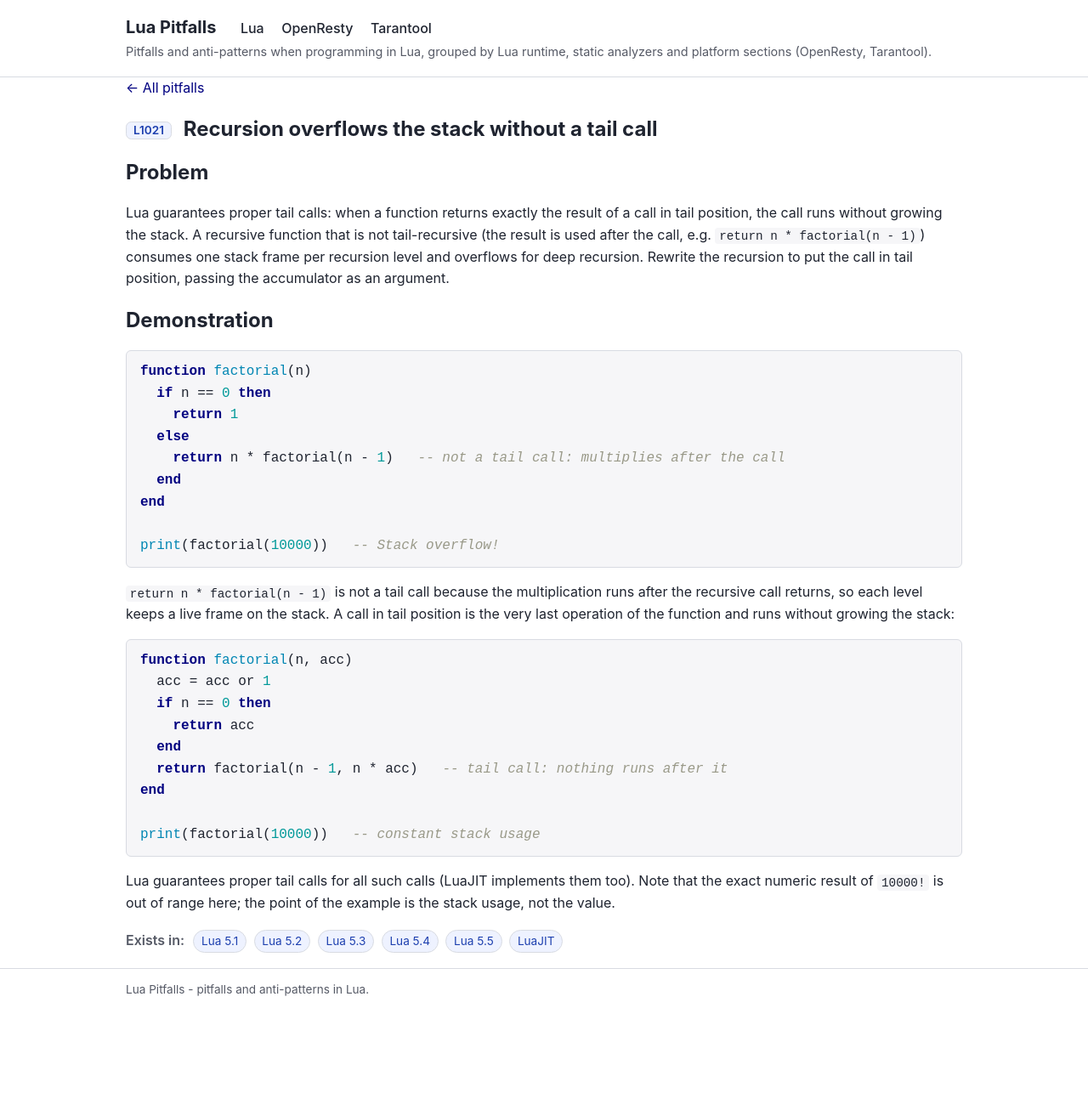
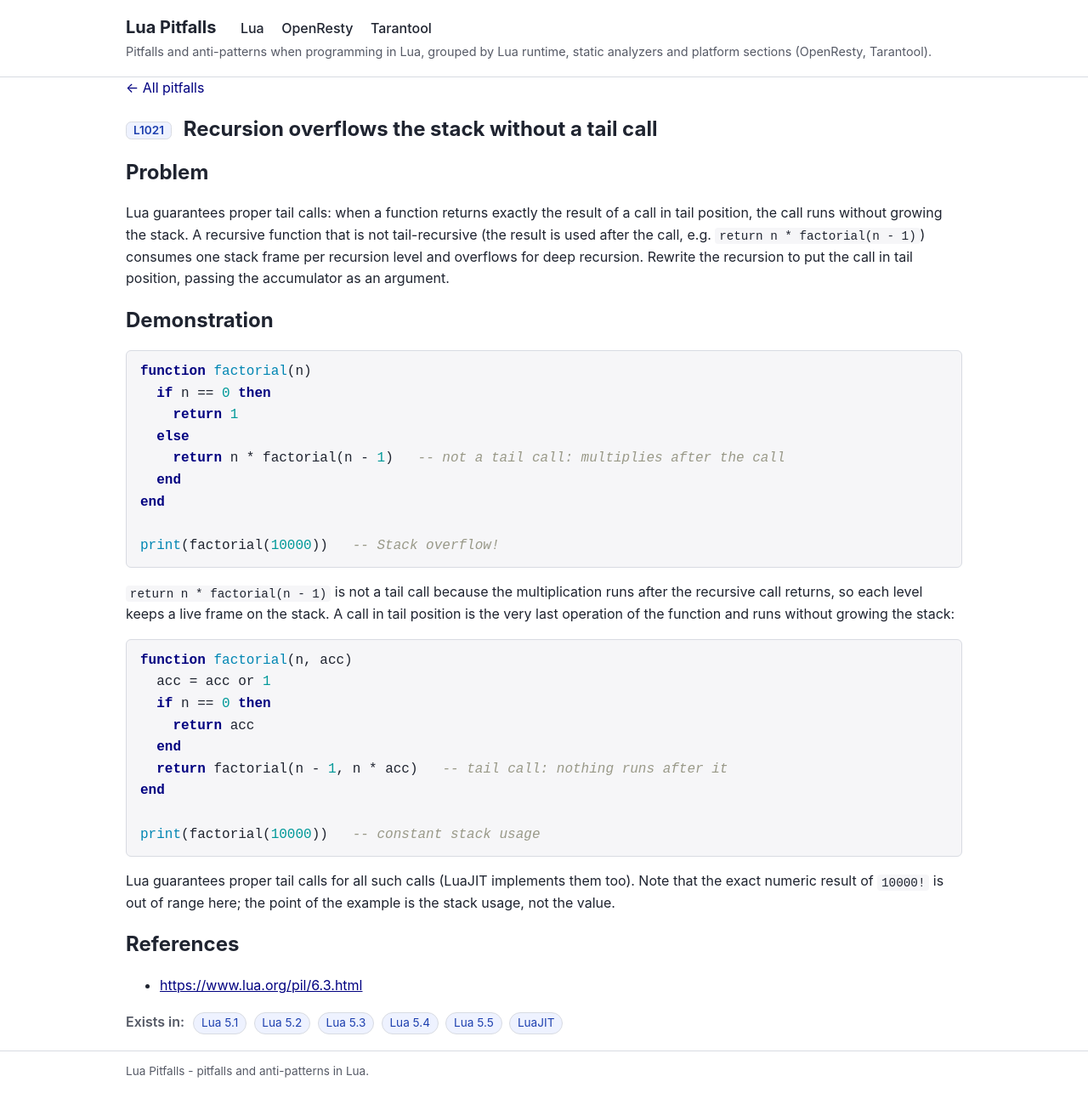
Before and after one commit to ligurio/lua-pitfalls, a Jekyll site: the page built from _pitfalls/L1021.md, in a window 1280 px wide. Shown: the whole page at 85% size. Built offline with Jekyll 4.4.1, drawn with Linux system fonts in a browser that asks for light colours; before the commit the page ends 1189 px from its top, so only the background shows below that.

Commit message:
L1021 add reference

```diff
--- a/_pitfalls/L1021.md
+++ b/_pitfalls/L1021.md
@@ -50,3 +50,7 @@ print(factorial(10000))   -- constant stack usage
 Lua guarantees proper tail calls for all such calls (LuaJIT implements them
 too). Note that the exact numeric result of `10000!` is out of range here; the
 point of the example is the stack usage, not the value.
+
+## References
+
+- <https://www.lua.org/pil/6.3.html>
```
